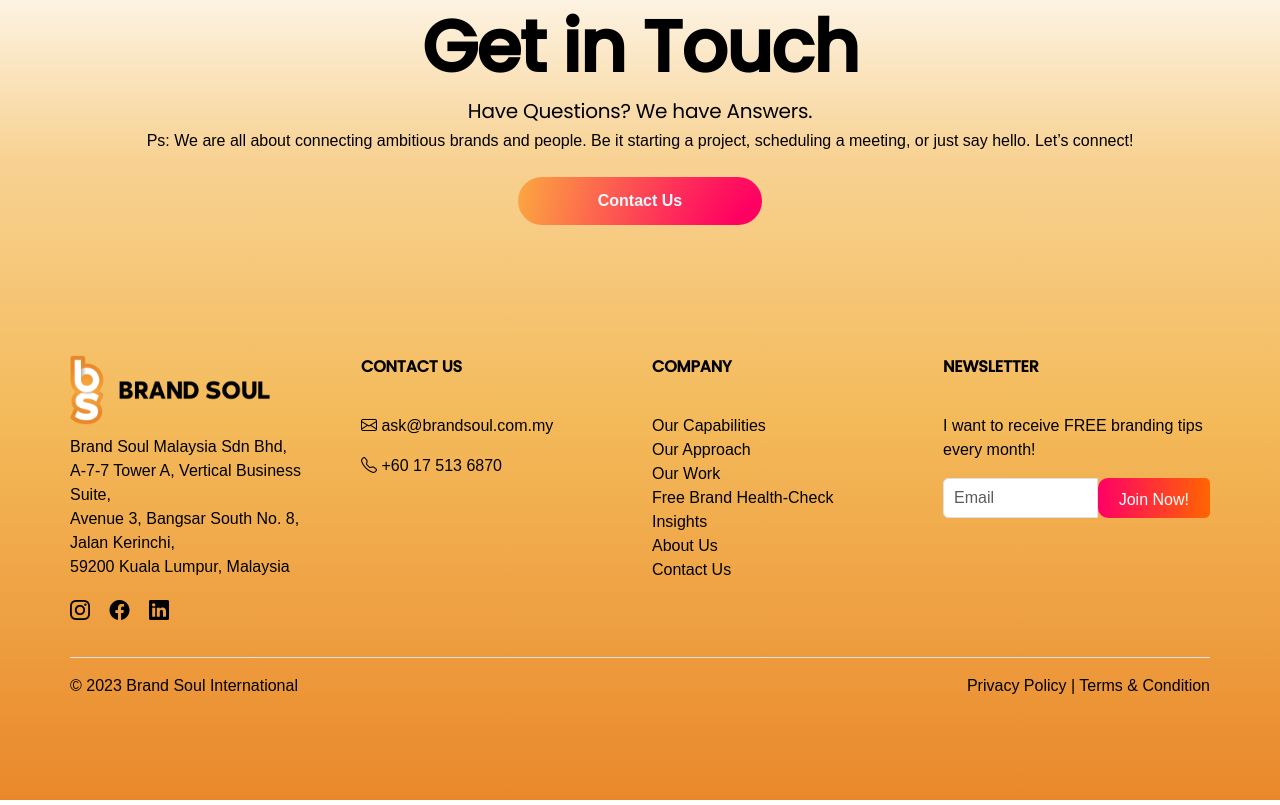
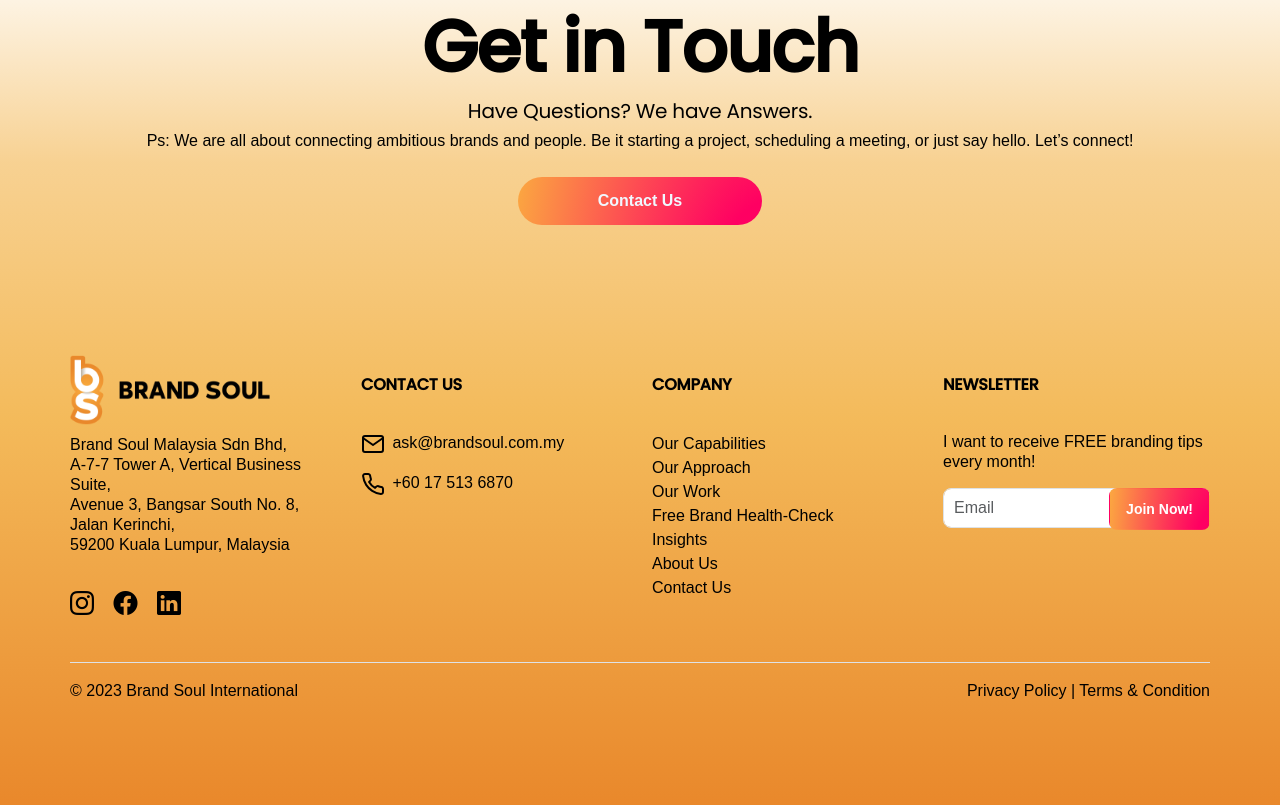
Before and after one commit to kar107/Bog-page, a plain HTML site: page Task3/index.html in a window 1280 px wide. Shown: the part 6765-7570 px from the top of the page. Drawn offline with nearby package versions, Linux system fonts and the light colour scheme; a web font is replaced by a local one.

Commit message:
bcvbcxtfg

```diff
--- a/Task3/asset/css/style.css
+++ b/Task3/asset/css/style.css
@@ -1536,7 +1536,13 @@ body {
       padding-bottom: 10px;
 
 }
-
+.footer .footer-bottom .footer-bottom-p{
+      color: #000000;
+      font-family: "interregular", Sans-serif;
+      font-size: 16px;
+      font-weight: 500;
+      line-height: 20px;
+}
 .footer .footer-h6 {
       color: #000000;
       font-family: "Poppins-Medium", Sans-serif;
@@ -1546,7 +1552,14 @@ body {
       letter-spacing: -0.012em;
       padding: 0px 0px 27px 0px;
 }
-
+.footer .footer-bottom .list-unstyled li a{
+      color: #000000;
+    fill: #000000;
+    padding-left: 0px;
+    padding-right: 0px;
+    padding-top: 4px;
+    padding-bottom: 4px;
+}
 .footer a {
       color: #000;
       text-decoration: none;
@@ -1555,28 +1568,37 @@ body {
 .footer a:hover {
       color: #ff6600;
 }
-
+.footer .social-icons{
+      padding-top: 15px;
+}
 .footer .social-icons a {
       color: #000;
-      font-size: 20px;
+      font-size: 24px;
       margin-right: 15px;
+
+}
+.footer-bottom-btn{
+      display: flex; justify-content: end;
+      margin-top: -40px;
 }
 
 .newsletter input[type="email"] {
-      border-radius: 5px 0 0 5px;
+      border-radius: 8px 8px 8px 8px;
       padding: 10px;
-      width: 70%;
+      width: 100%;
       height: 40px;
 }
 
 .newsletter button {
-      border-radius: 10px 5px 5px 10px;
-      background: linear-gradient(to right, #ff0066, #ff6600);
-      color: #fff;
-      border: none;
-      height: 40px;
-      width: 130px;
-      padding: 10px 20px;
+      border-radius: 8px 8px 8px 8px;
+      background: radial-gradient(117.59% 927.77% at 108.24% 283.1%, #FF0062 26%, #FBAF3F 100%);
+      font-family: "Poppins", Sans-serif;
+      color: white;
+      font-size: 14px;
+      font-weight: 600;
+      line-height: 40px;
+      border-radius: 8px 8px 8px 8px;
+      padding: 0px 16px 0px 16px;
 }
 
 .bottomp {
--- a/Task3/index.html
+++ b/Task3/index.html
@@ -860,14 +860,14 @@
                 <button class="btn btn-lg">Contact Us</button>
             </div>
 
-            <div class="container" style="max-width: 1140px;    margin-top: 0px;
+            <div class="footer-bottom container" style="max-width: 1140px;    margin-top: 0px;
         margin-bottom: 16px;
         padding: 80px 0px 26px 0px;">
                 <div class="row" style="align-items: start !important;">
                     <div class="col-md-3">
                         <div class="logo">
                             <img src="asset/images/logo.png" alt="Brand Soul Logo">
-                            <p>Brand Soul Malaysia Sdn Bhd,<br>A-7-7 Tower A, Vertical Business Suite,<br>Avenue 3,
+                            <p class="footer-bottom-p">Brand Soul Malaysia Sdn Bhd,<br>A-7-7 Tower A, Vertical Business Suite,<br>Avenue 3,
                                 Bangsar
                                 South No. 8,<br>Jalan Kerinchi,<br>59200 Kuala Lumpur, Malaysia</p>
                             <div class="social-icons">
@@ -879,12 +879,14 @@
                                 rel="stylesheet">
                         </div>
                     </div>
-                    <div class="col-md-3">
+                    <div class="col-md-3" style="padding-top: 18px;">
                         <h6 class="footer-h6">CONTACT US</h6>
-                        <p><i class="bi bi-envelope"></i> ask@brandsoul.com.my</p>
-                        <p><i class="bi bi-telephone"></i> +60 17 513 6870</p>
+                        <p class="footer-bottom-p"><span class="elementor-icon-list-icon" style="padding-right: 3px;">
+							<svg xmlns="http://www.w3.org/2000/svg" width="24" height="24" viewBox="0 0 24 24" fill="none"><g id="mail"><path id="Vector" d="M4 4H20C21.1 4 22 4.9 22 6V18C22 19.1 21.1 20 20 20H4C2.9 20 2 19.1 2 18V6C2 4.9 2.9 4 4 4Z" stroke="black" stroke-width="2" stroke-linecap="round" stroke-linejoin="round"></path><path id="Vector_2" d="M22 6L12 13L2 6" stroke="black" stroke-width="2" stroke-linecap="round" stroke-linejoin="round"></path></g></svg>						</span> ask@brandsoul.com.my</p>
+                        <p class="footer-bottom-p"><span class="elementor-icon-list-icon" style="padding-right: 3px;">
+							<svg xmlns="http://www.w3.org/2000/svg" width="24" height="24" viewBox="0 0 24 24" fill="none"><g id="phone"><path id="Vector" d="M21.9999 16.92V19.92C22.0011 20.1985 21.944 20.4741 21.8324 20.7293C21.7209 20.9845 21.5572 21.2136 21.352 21.4018C21.1468 21.5901 20.9045 21.7335 20.6407 21.8227C20.3769 21.9119 20.0973 21.945 19.8199 21.92C16.7428 21.5856 13.7869 20.5341 11.1899 18.85C8.77376 17.3146 6.72527 15.2661 5.18993 12.85C3.49991 10.2412 2.44818 7.27097 2.11993 4.17997C2.09494 3.90344 2.12781 3.62474 2.21643 3.3616C2.30506 3.09846 2.4475 2.85666 2.6347 2.6516C2.82189 2.44653 3.04974 2.28268 3.30372 2.1705C3.55771 2.05831 3.83227 2.00024 4.10993 1.99997H7.10993C7.59524 1.9952 8.06572 2.16705 8.43369 2.48351C8.80166 2.79996 9.04201 3.23942 9.10993 3.71997C9.23656 4.68004 9.47138 5.6227 9.80993 6.52997C9.94448 6.8879 9.9736 7.27689 9.89384 7.65086C9.81408 8.02482 9.6288 8.36809 9.35993 8.63998L8.08993 9.90997C9.51349 12.4135 11.5864 14.4864 14.0899 15.91L15.3599 14.64C15.6318 14.3711 15.9751 14.1858 16.3491 14.1061C16.723 14.0263 17.112 14.0554 17.4699 14.19C18.3772 14.5285 19.3199 14.7634 20.2799 14.89C20.7657 14.9585 21.2093 15.2032 21.5265 15.5775C21.8436 15.9518 22.0121 16.4296 21.9999 16.92Z" stroke="black" stroke-width="2" stroke-linecap="round" stroke-linejoin="round"></path></g></svg>						</span> +60 17 513 6870</p>
                     </div>
-                    <div class="col-md-3">
+                    <div class="col-md-3" style="padding-top: 18px;">
                         <h6 class="footer-h6">COMPANY</h6>
                         <ul class="list-unstyled">
                             <li><a href="#">Our Capabilities</a></li>
@@ -896,16 +898,19 @@
                             <li><a href="#">Contact Us</a></li>
                         </ul>
                     </div>
-                    <div class="col-md-3">
+                    <div class="col-md-3" style="padding-top: 18px;">
                         <h6 class="footer-h6">NEWSLETTER</h6>
-                        <p>I want to receive FREE branding tips every month!</p>
-                        <form class="newsletter d-flex">
+                        <p class="footer-bottom-p">I want to receive FREE branding tips every month!</p>
+                        <form class="newsletter">
                             <input type="email" class="form-control" placeholder="Email">
-                            <button class="btn">Join Now!</button>
+                            <div class="footer-bottom-btn">
+
+                                <button class="btn">Join Now!</button>
+                            </div>
                         </form>
                     </div>
                 </div>
-                <div class="text-center pt-3">
+                <div class="text-center pt-4">
                     <div class="d-flex justify-content-between align-items-center pt-3 border-top mt-3">
                         <p class="mb-0">© 2023 Brand Soul International</p>
                         <p class="mb-0"><a href="#">Privacy Policy</a> | <a href="#">Terms & Condition</a></p>
```
